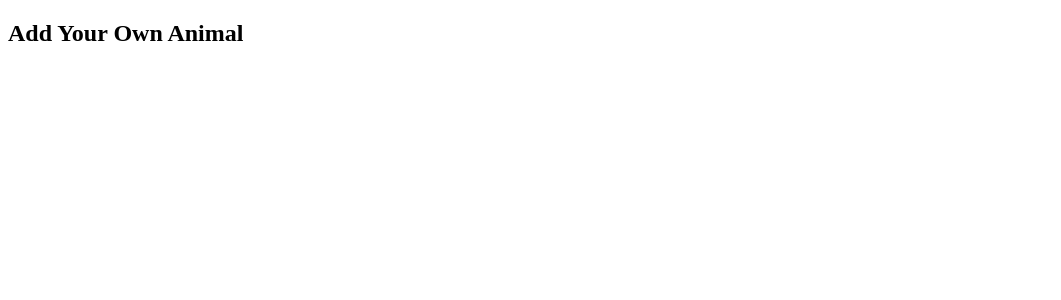
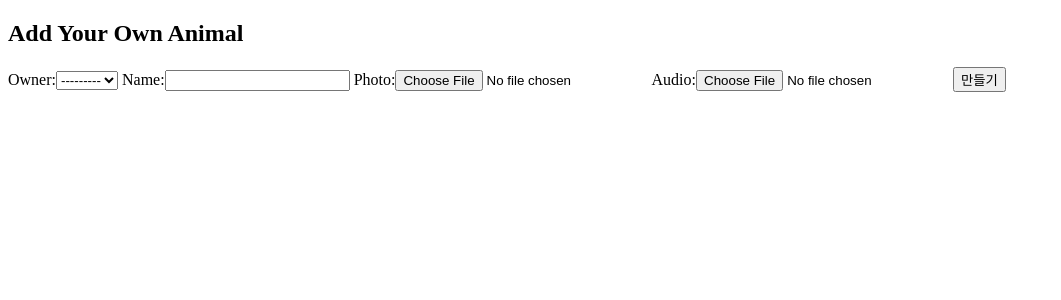
Before and after one commit to hforif/FoF, a Django app: page /animal/new/ in a window 1280 px wide. Shown: the top 300 px of the page, without its empty margins (0-1061 px from the left). Run offline with Django 3.2, Linux system fonts and the light colour scheme.

Commit message:
feat(animal): custom동물 추가하기

```diff
--- /dev/null
+++ b/core/form.py
@@ -0,0 +1,8 @@
+from django import forms
+from .models import CustomAnimal
+
+
+class CustomAnimalForm(forms.ModelForm):
+    class Meta:
+        model = CustomAnimal
+        fields = ['owner', 'name', 'photo', 'audio']
--- a/core/templates/core/animal_edit.html
+++ b/core/templates/core/animal_edit.html
@@ -6,5 +6,10 @@
 </head>
 <body>
 <h2>Add Your Own Animal</h2>
+<form method="POST" enctype="multipart/form-data">
+    {% csrf_token %}
+    {{ form.as_table }}
+    <input type="submit" value="만들기">
+</form>
 </body>
 </html>
--- a/core/templates/core/animal_list.html
+++ b/core/templates/core/animal_list.html
@@ -38,8 +38,9 @@
     <div class="animal">
         {% if animal.photo %}
             <img src="{{ animal.photo.url }}" alt="{{ animal.name }}">
-            <audio controls src="{{ animal.audio.url }}">
-            </audio>
+        {% endif %}
+        {% if animal.audio %}
+            <audio controls src="{{ animal.audio.url }}"></audio>
         {% endif %}
     </div>
 {% endfor %}
--- a/core/views.py
+++ b/core/views.py
@@ -1,6 +1,7 @@
-from django.shortcuts import render
+from django.shortcuts import render, redirect
 from core.models import Profile, CustomAnimal
 from django.contrib.auth.models import User
+from core.form import CustomAnimalForm
 
 
 # Create your views here.
@@ -12,4 +13,15 @@ def show_animal_list(request):
 
 
 def add_animal(request):
-    return render(request, 'core/animal_edit.html')
+    if request.method == 'POST':
+        form = CustomAnimalForm(request.POST, request.FILES)    # animal.photo = request.FILES.get('photo', False)
+                                                                # animal.audio = request.FILES.get('audio', False)
+        if form.is_valid():
+            animal = form.save(commit=False)
+            # animal.owner = request.user의 프로필
+            animal.save()
+
+        return redirect('show_animal_list')
+    else:
+        form = CustomAnimalForm()
+    return render(request, 'core/animal_edit.html', {'form': form})
```
